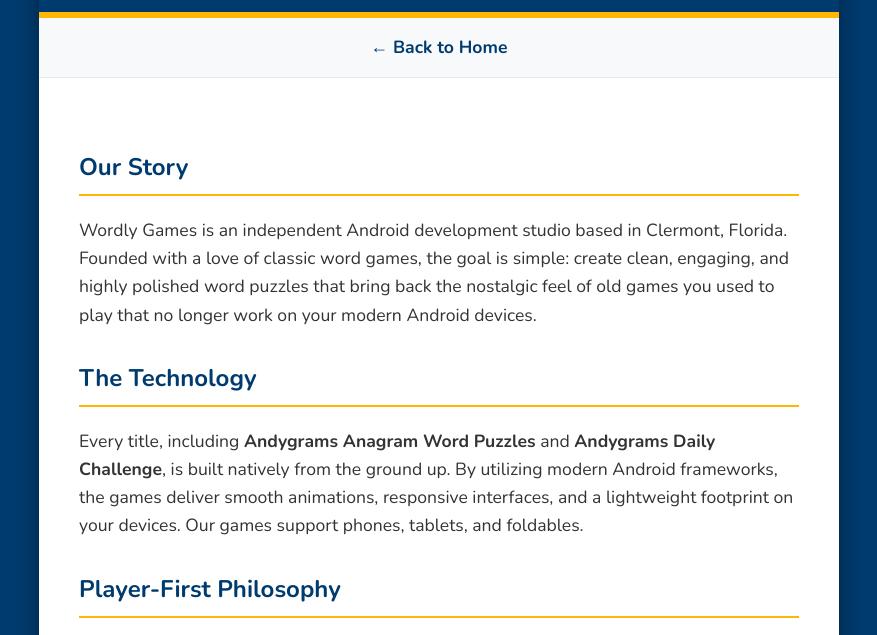
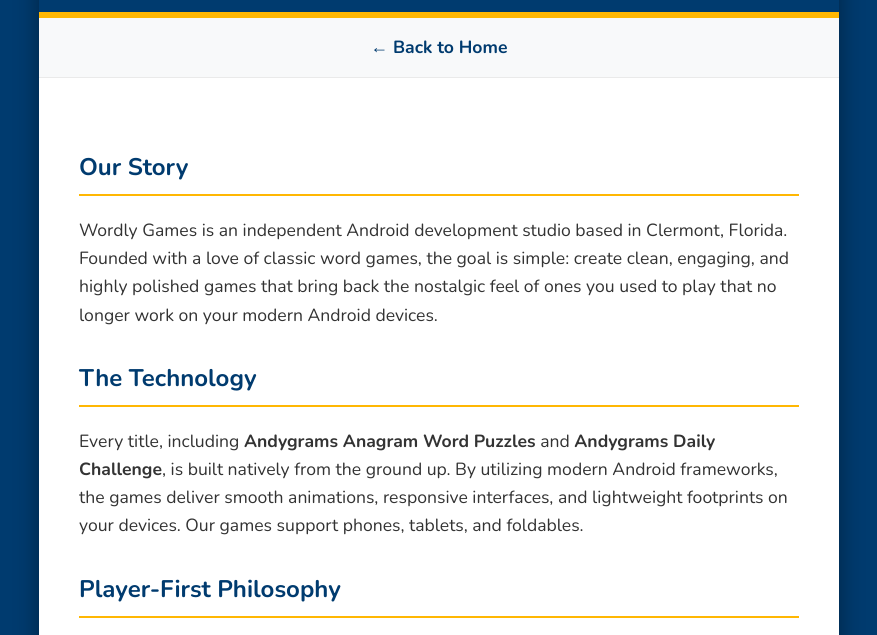
Before and after one commit to bonarosc-oss/wordly-games, a plain HTML site: page about.html in a window 1280 px wide. Shown: the part 124-759 px from the top of the page, without its empty margins (201-1078 px from the left). Drawn offline with nearby package versions, Linux system fonts and the light colour scheme.

Commit message:
Add files via upload

```diff
--- a/about.html
+++ b/about.html
@@ -123,10 +123,10 @@
         <main>
             <section>
                 <h2>Our Story</h2>
-                <p>Wordly Games is an independent Android development studio based in Clermont, Florida. Founded with a love of classic word games, the goal is simple: create clean, engaging, and highly polished word puzzles that bring back the nostalgic feel of old games you used to play that no longer work on your modern Android devices.</p>
+                <p>Wordly Games is an independent Android development studio based in Clermont, Florida. Founded with a love of classic word games, the goal is simple: create clean, engaging, and highly polished games that bring back the nostalgic feel of ones you used to play that no longer work on your modern Android devices.</p>
 
                 <h2>The Technology</h2>
-                <p>Every title, including <strong>Andygrams Anagram Word Puzzles</strong> and <strong>Andygrams Daily Challenge</strong>, is built natively from the ground up. By utilizing modern Android frameworks, the games deliver smooth animations, responsive interfaces, and a lightweight footprint on your devices. Our games support phones, tablets, and foldables.</p>
+                <p>Every title, including <strong>Andygrams Anagram Word Puzzles</strong> and <strong>Andygrams Daily Challenge</strong>, is built natively from the ground up. By utilizing modern Android frameworks, the games deliver smooth animations, responsive interfaces, and lightweight footprints on your devices. Our games support phones, tablets, and foldables.</p>
 
                 <h2>Player-First Philosophy</h2>
                 <p>We created Andygrams Anagram Word Puzzles to be your go-to anagram game anytime, anywhere. By operating completely offline there are no ads, no subscriptions, no in-app purchases, and no limitations to your gameplay. With options to play with or without a timer, three difficulty levels, and expert mode, there are many ways to customize your play. You can even add your own words to the dictionary and remove words that you don't want in future games.</p>
```
